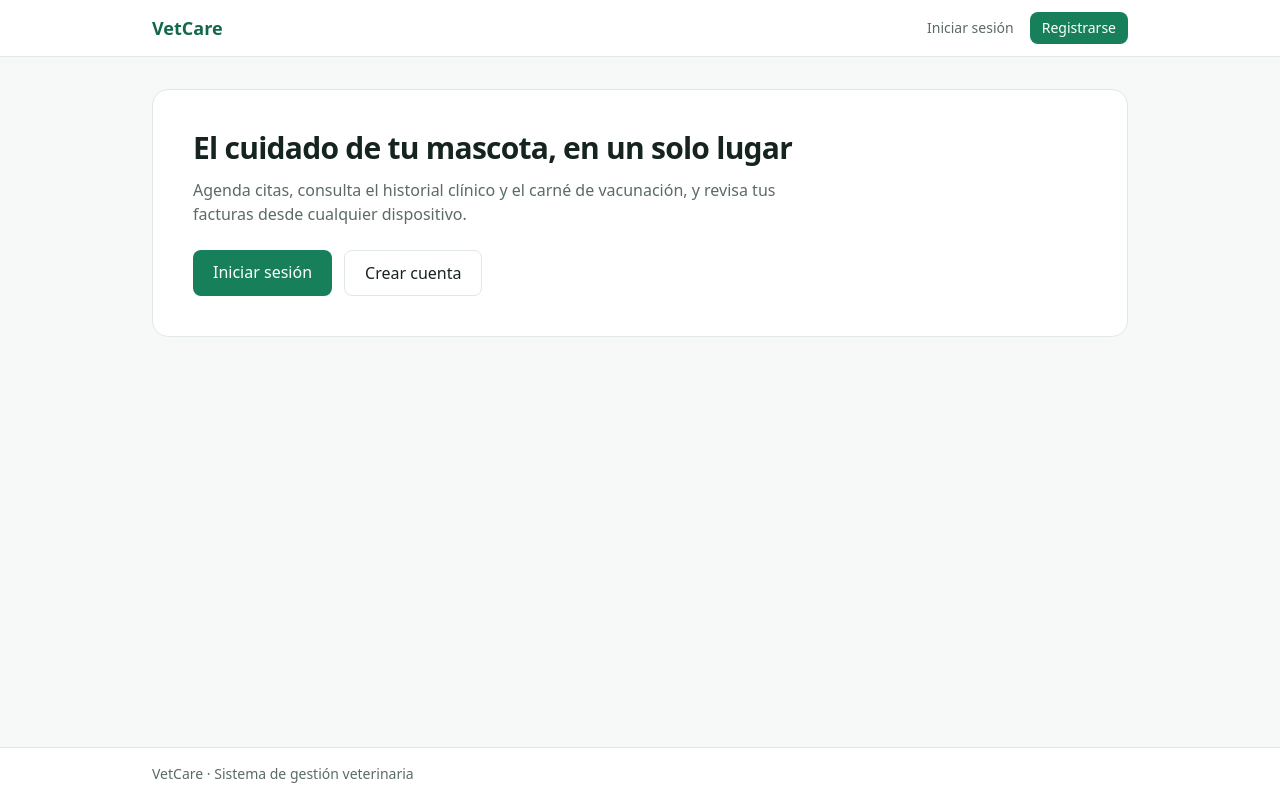
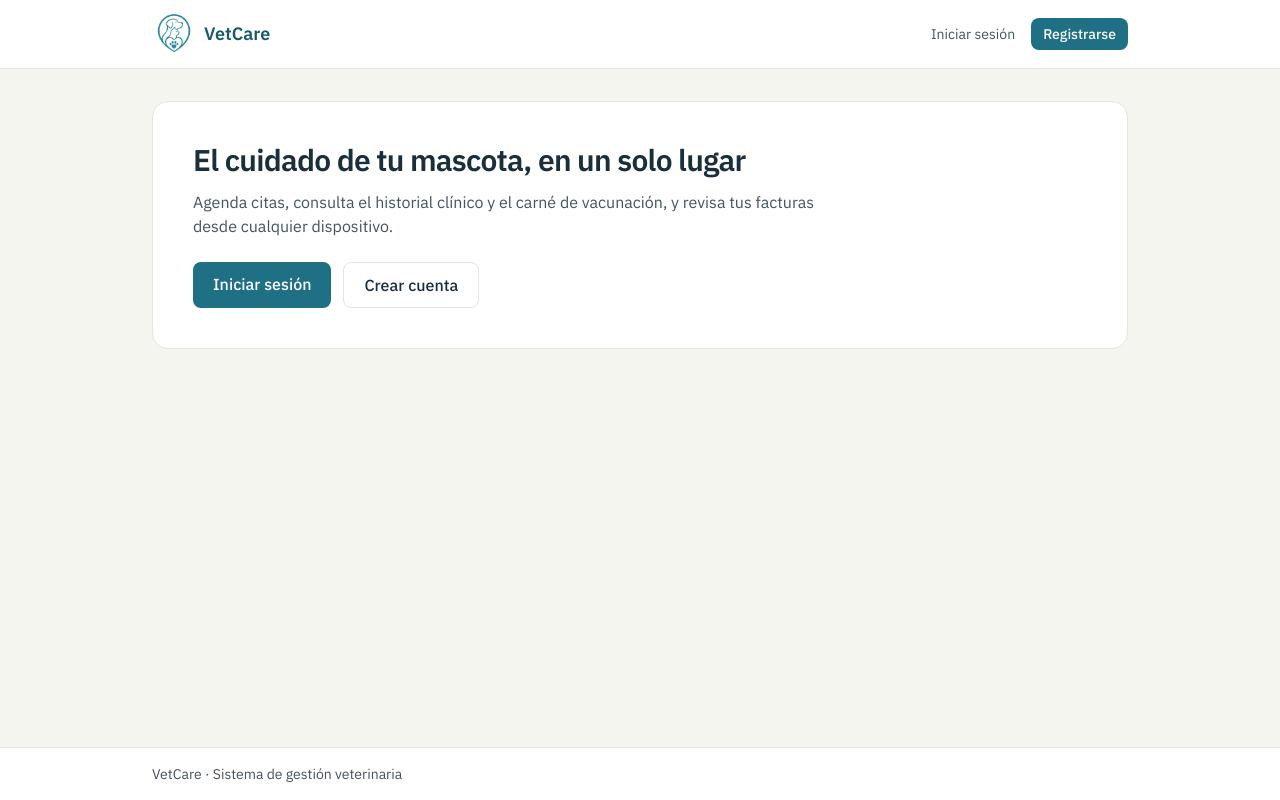
Before and after one commit to Danielardiaz07/vetcare_web, a Next.js app in the folder front/: page / in a window 1280 px wide. Built offline with nearby package versions, Linux system fonts and the light colour scheme.

Commit message:
style(web): aplicar paleta petroleo, logo e IBM Plex Sans

```diff
--- a/front/src/app/globals.css
+++ b/front/src/app/globals.css
@@ -1,19 +1,46 @@
 @import "tailwindcss";
 
 @theme {
-  --color-brand-50: #effaf6;
-  --color-brand-100: #d7f2e6;
-  --color-brand-500: #1f9d6b;
-  --color-brand-600: #17805a;
-  --color-brand-700: #136849;
-  --color-ink: #16241f;
-  --color-muted: #5b6b64;
+  --color-brand-50: #eef7fa;
+  --color-brand-100: #e3f1f5;
+  --color-brand-200: #c5e1e9;
+  --color-brand-500: #2b87a0;
+  --color-brand-600: #1f6f85;
+  --color-brand-700: #185a6c;
+  --color-navy: #1a2e3b;
+  --color-ink: #1a2e3b;
+  --color-muted: #44535c;
+  --color-subtle: #55636b;
   --color-surface: #ffffff;
-  --color-canvas: #f6f9f7;
-  --color-line: #dfe8e3;
-  --color-danger: #b42318;
+  --color-canvas: #f5f5f0;
+  --color-line: #e6e4dc;
+  --color-divider: #ecebe4;
+  --color-field-border: #8c8d84;
+  --color-sand: #f3e9dc;
+  --color-sand-border: #e8d5bd;
+  --color-honey: #8a4f1c;
+  --color-success: #047857;
+  --color-success-bg: #ecfdf5;
+  --color-success-border: #a7f3d0;
+  --color-warning: #b45309;
+  --color-warning-bg: #fffbeb;
+  --color-warning-border: #fde68a;
+  --color-danger: #be123c;
+  --color-danger-bg: #fff1f2;
+  --color-danger-border: #fecdd3;
+  --color-info: #1f6f85;
+  --color-info-bg: #eef7fa;
+  --color-info-border: #c5e1e9;
+
+  --radius-control: 10px;
+  --radius-chip: 14px;
+  --radius-card: 24px;
+  --radius-block: 32px;
+  --ease-out: cubic-bezier(0.23, 1, 0.32, 1);
+
   --font-sans:
-    ui-sans-serif, system-ui, -apple-system, "Segoe UI", Roboto, "Helvetica Neue", Arial, sans-serif;
+    var(--font-ibm-plex-sans), ui-sans-serif, system-ui, -apple-system, "Segoe UI", Roboto, Arial,
+    sans-serif;
 }
 
 @layer base {
@@ -28,7 +55,18 @@
   }
 
   :focus-visible {
-    outline: 2px solid var(--color-brand-600);
+    outline: 3px solid var(--color-brand-500);
     outline-offset: 2px;
   }
 }
+
+@media (prefers-reduced-motion: reduce) {
+  *,
+  *::before,
+  *::after {
+    animation-duration: 0.01ms !important;
+    animation-iteration-count: 1 !important;
+    transition-duration: 0.01ms !important;
+    scroll-behavior: auto !important;
+  }
+}
--- a/front/src/app/layout.tsx
+++ b/front/src/app/layout.tsx
@@ -1,8 +1,15 @@
 import type { Metadata, Viewport } from "next";
+import { IBM_Plex_Sans } from "next/font/google";
 import type { ReactNode } from "react";
 import { SiteFooter } from "@/components/layout/site-footer";
 import { SiteHeader } from "@/components/layout/site-header";
 import "./globals.css";
+
+const ibmPlex = IBM_Plex_Sans({
+  weight: ["400", "500", "600", "700"],
+  subsets: ["latin"],
+  variable: "--font-ibm-plex-sans",
+});
 
 export const metadata: Metadata = {
   title: { default: "VetCare", template: "%s | VetCare" },
@@ -16,7 +23,7 @@ export const viewport: Viewport = {
 
 export default function RootLayout({ children }: { children: ReactNode }) {
   return (
-    <html lang="es">
+    <html lang="es" className={ibmPlex.variable}>
       <body className="flex min-h-dvh flex-col">
         <SiteHeader />
         <main className="mx-auto w-full max-w-5xl flex-1 px-4 py-8 sm:px-6">{children}</main>
--- a/front/src/components/layout/site-header.tsx
+++ b/front/src/components/layout/site-header.tsx
@@ -1,3 +1,4 @@
+import Image from "next/image";
 import Link from "next/link";
 import { ROUTES } from "@/lib/constants";
 
@@ -5,7 +6,11 @@ export function SiteHeader() {
   return (
     <header className="border-b border-line bg-surface">
       <div className="mx-auto flex w-full max-w-5xl items-center justify-between px-4 py-3 sm:px-6">
-        <Link href={ROUTES.home} className="text-lg font-semibold text-brand-700">
+        <Link
+          href={ROUTES.home}
+          className="flex items-center gap-2 text-lg font-semibold text-brand-700"
+        >
+          <Image src="/logo.png" alt="" width={44} height={44} priority />
           VetCare
         </Link>
         <nav aria-label="Principal" className="flex items-center gap-4 text-sm">
```
Also changed, not shown: front/public/logo.png (added), front/src/app/icon.png (added).
